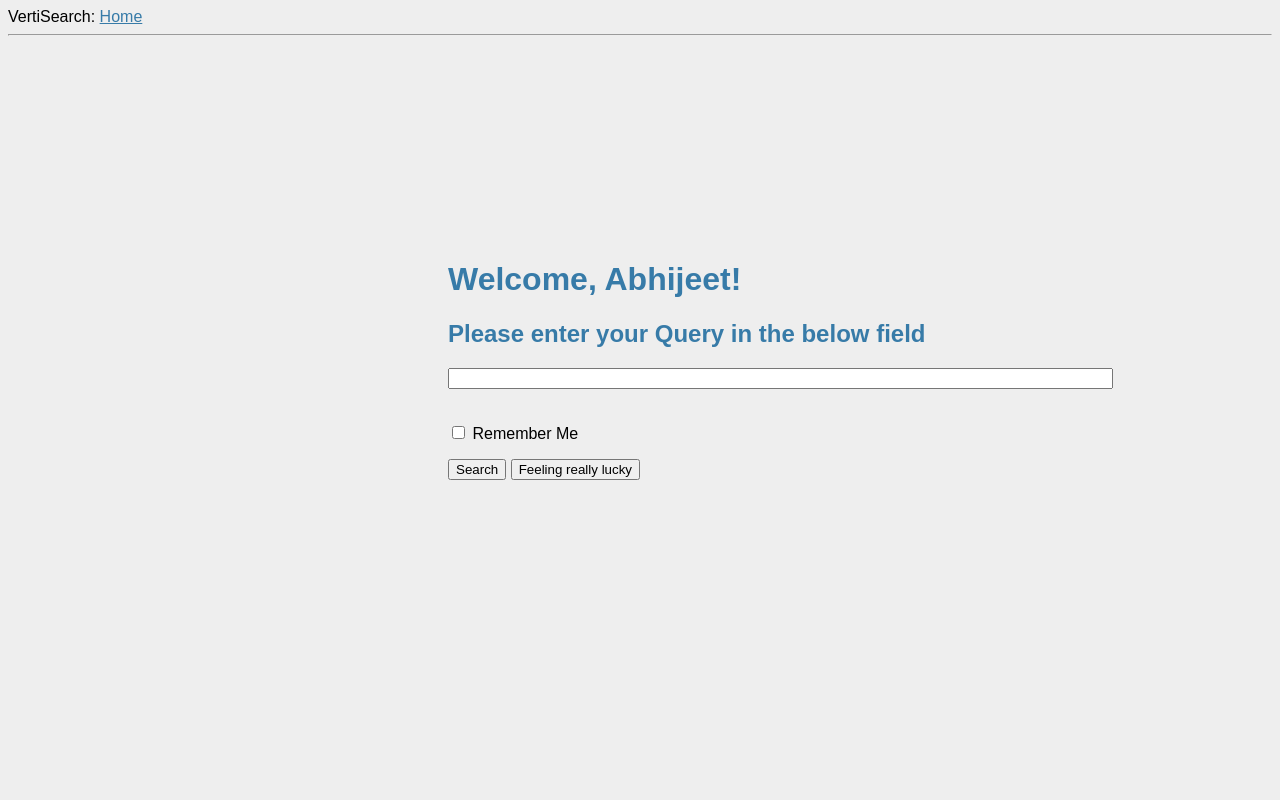
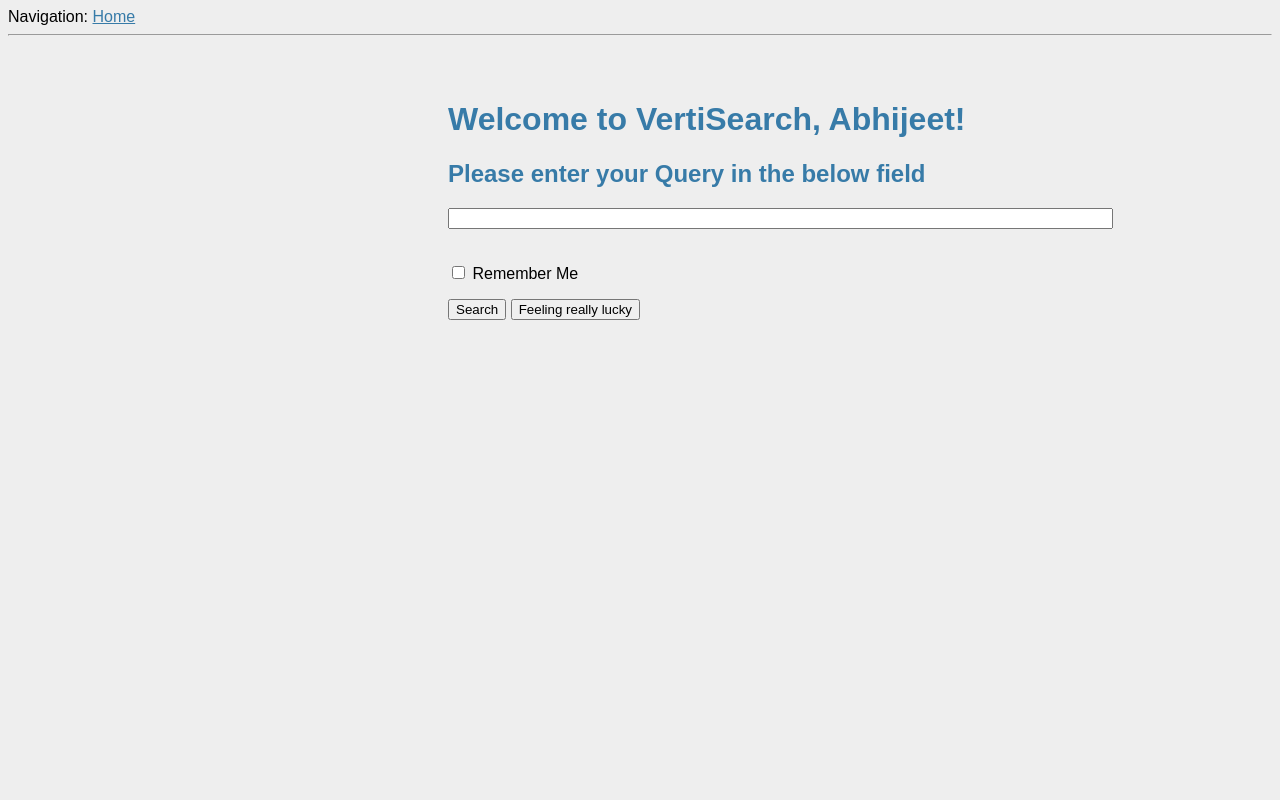
Before and after one commit to sharma-abhi/VertiSearch, a Flask app: page / in a window 1280 px wide. Run offline with Flask 2, Linux system fonts and the light colour scheme.

Commit message:
- Previous 10 distinct search query functionality implemented. - Temporarily disabled relevance check. - UI change

```diff
--- a/app/forms.py
+++ b/app/forms.py
@@ -6,3 +6,4 @@ from wtforms.validators import DataRequired
 class LoginForm(Form):
     openid = StringField('Query', validators=[DataRequired()])
     remember_me = BooleanField('remember_query', default=False)
+    prev_set = set()
--- a/app/static/style.css
+++ b/app/static/style.css
@@ -1,17 +1,19 @@
 body            { font-family: sans-serif; background: #eee; }
 a, h1, h2       { color: #377ba8; }
+
+.flash          { background: #cee5F5; padding: 0.5em;
+                  border: 1px solid #aacbe2; }
+.error          { color: red; padding: 0.5em; }
+
 
 div.query-box      {
     position: fixed;
     width: 80%;
     height: 80%;
     left: 35%;
-    top: 30%;
+    top: 10%;
 }
 
-.flash          { background: #cee5F5; padding: 0.5em;
-                  border: 1px solid #aacbe2; }
-.error          { color: red; padding: 0.5em; }
 
 p.results-info {
     text-align: left;
@@ -49,6 +51,18 @@ div.results-section {
     padding: 2px 5px 2px 5px;
 }
 div.results-detail{
-    border-style: "groove"
-    border-width: 1px
+    border-style: "groove";
+    border-width: 1px;
 }
+
+.prev-query {
+    position: fixed;
+    top: 45%;
+    bottom: 0;
+    left: 0;
+    right: 0;
+}
+
+ul.a {
+    list-style-type: square;
+}
--- a/app/templates/base.html
+++ b/app/templates/base.html
@@ -10,7 +10,7 @@
     {% endif %}
   </head>
   <body>
-    <div>VertiSearch: <a href="/">Home</a></div>
+    <div>Navigation: <a href="/">Home</a></div>
     <hr>
     {% with messages = get_flashed_messages() %}
         {% if messages %}
--- a/app/templates/query.html
+++ b/app/templates/query.html
@@ -5,7 +5,17 @@
 <div class="query-box">
     <form action="" method="post" name="query">
          {{ form.hidden_tag() }}
-         <h1>Welcome, Abhijeet!</h1>
+         <h1>Welcome to VertiSearch, Abhijeet!</h1>
+         <div id="prev-queries" class="prev-query">
+            {% if form.prev_set %}
+                <p>10 Previous Search Queries</p>
+                    {% for item in form.prev_set %}
+                        <ul class="a">
+                            <li>{{ item }}</li>
+                        </ul>
+                    {% endfor %}
+            {% endif %}
+         </div>
          <h2>Please enter your Query in the below field</h2>
          {{ form.openid(size=80) }}<br>
          {% for error in form.openid.errors %}
--- a/app/views.py
+++ b/app/views.py
@@ -11,20 +11,26 @@ from flask import request
 def login():
     form = LoginForm()
     if form.validate_on_submit():
-
         flash('Query requested ="%s", remember_query=%s' %
               (form.openid.data, str(form.remember_me.data)))
+
+        if form.remember_me.data:
+            if len(form.prev_set) == 10:
+                popped = form.prev_set.pop()
+            form.prev_set.add(form.openid.data)
+
         cq = Computequery()
         results, time_taken, results_num = cq.fetch_results(form.openid.data)
         print "inside result()"
         print len(results)
         sorted_keys = sorted(results)
-        if 'search' in request.form:
-            return render_template('results.html', title='Results', results=results, keys=sorted_keys, time=time_taken, \
-                               num=results_num)
+        if results_num == 0 or 'search' in request.form:
+            return render_template('results.html', title='Results', results=results, keys=sorted_keys, \
+                                   time=time_taken, num=results_num)
         elif 'lucky' in request.form:
             key = sorted_keys[0]
             return redirect(results[key].get('docno'))
+
     return render_template('query.html', title='Search', form=form)
 
 
--- a/computequery.py
+++ b/computequery.py
@@ -21,10 +21,10 @@ class Computequery(object):
         query = self.rc.remove_stop(query)
 
         print "Running Query ", query
-        query_body = {"query": {"match": {"text": query}}}
+        query_body = {"query": {"multi_match": {"query": query, "fields": ["title", "text"]}}}
 
         #Using built-in score
-        res = self.es.search(index="vs_dataset", doc_type="document", size=5, analyzer="my_english", body=query_body)
+        res = self.es.search(index="vs_dataset", doc_type="document", size=100, analyzer="my_english", body=query_body)
         time_taken = res['took']
         results_num = len(res['hits']['hits'])
         print "time taken", time_taken
@@ -43,12 +43,12 @@ class Computequery(object):
             out_links = source['out_links']
             header = source['header']
             raw_html = source['raw_html']
-            doc_length = source['docLength']
+            # doc_length = source['docLength']
 
             if score != 0:
                 results[rank] = {'docno': doc_id, 'title': title, 'text': text, 'in_links': in_links,\
-                                   'out_links': out_links, 'header': header, 'raw_html': raw_html, \
-                                   'doc_length': doc_length, 'score': score}
+                                'out_links': out_links, 'header': header, 'raw_html': raw_html, \
+                                'score': score}
 
                 '''print doc_id
                 print rank
```
Also changed, not shown: app/templates/results.html (+7 -3 lines), crawler.py (+3 -4 lines), relevancechecker.py (+5 -2 lines).
